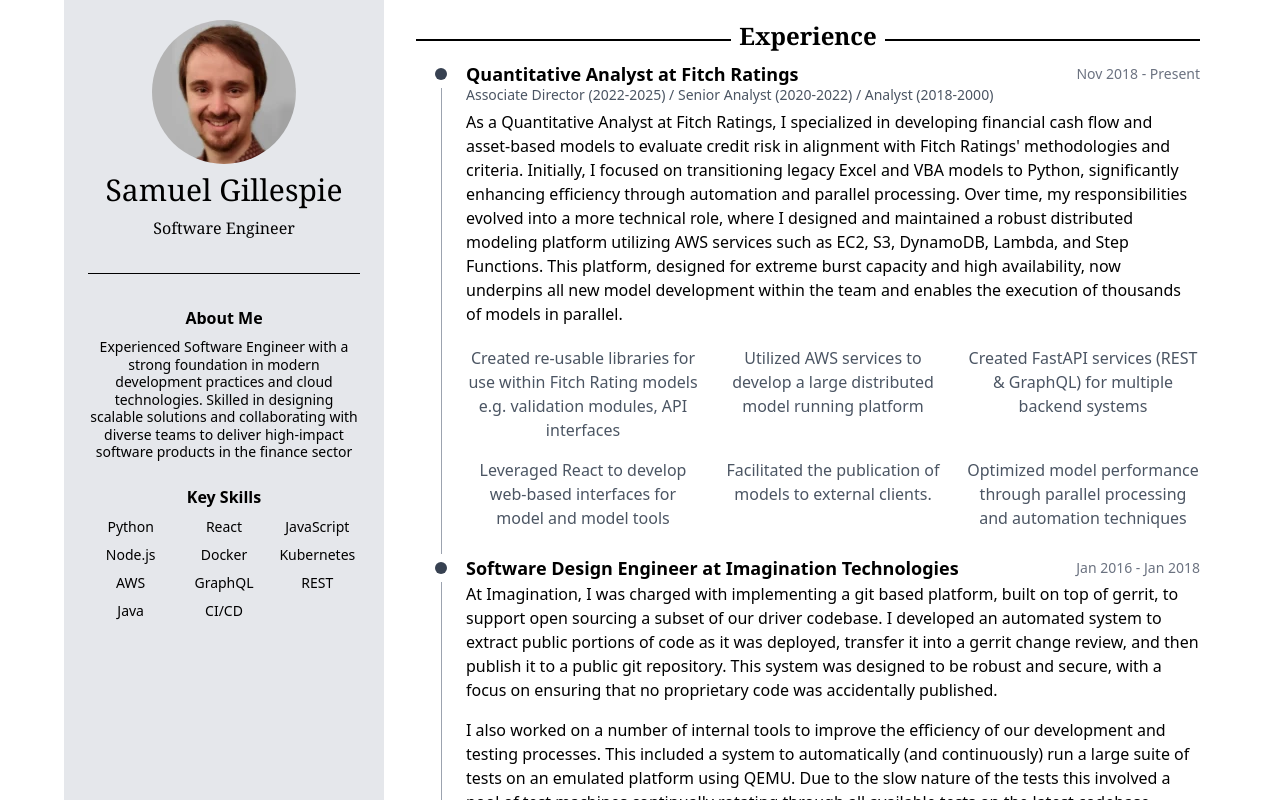
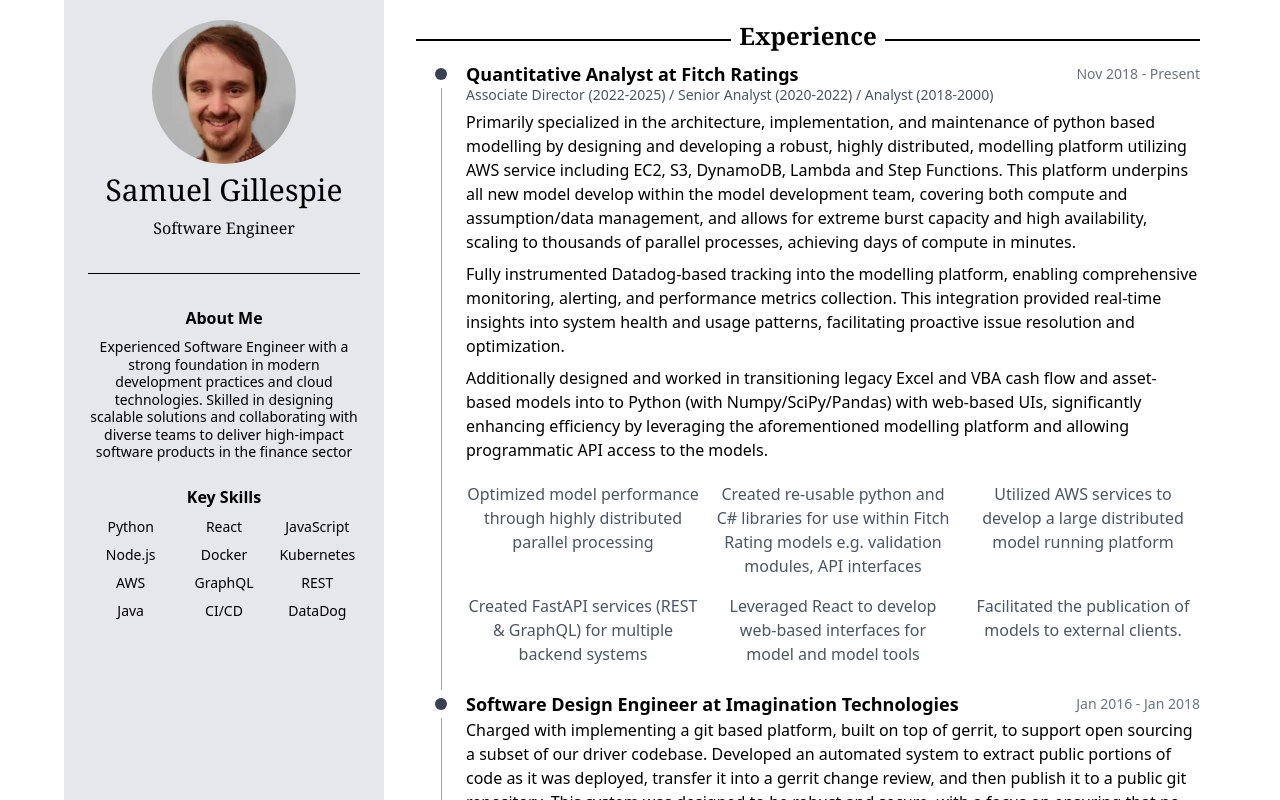
Before and after one commit to Pluckerpluck/website, a Nuxt app: page / in a window 1280 px wide. Shown: the top 800 px of the page. Built offline with nearby package versions, Linux system fonts and the light colour scheme.

Commit message:
Update Dockerfile and enhance CV content; improve Node version and add Datadog tracking

```diff
--- a/components/CVExperience/Fitch.vue
+++ b/components/CVExperience/Fitch.vue
@@ -7,21 +7,33 @@
       Associate Director (2022-2025) / Senior Analyst (2020-2022) / Analyst (2018-2000)
     </div>
     <div>
-      As a Quantitative Analyst at Fitch Ratings, I specialized in developing financial
-      cash flow and asset-based models to evaluate credit risk in alignment with Fitch
-      Ratings' methodologies and criteria. Initially, I focused on transitioning legacy
-      Excel and VBA models to Python, significantly enhancing efficiency through
-      automation and parallel processing. Over time, my responsibilities evolved into a
-      more technical role, where I designed and maintained a robust distributed modeling
-      platform utilizing AWS services such as EC2, S3, DynamoDB, Lambda, and Step
-      Functions. This platform, designed for extreme burst capacity and high
-      availability, now underpins all new model development within the team and enables
-      the execution of thousands of models in parallel.
+      Primarily specialized in the architecture, implementation, and maintenance of
+      python based modelling by designing and developing a robust, highly distributed,
+      modelling platform utilizing AWS service including EC2, S3, DynamoDB, Lambda and
+      Step Functions. This platform underpins all new model develop within the model
+      development team, covering both compute and assumption/data management, and allows
+      for extreme burst capacity and high availability, scaling to thousands of parallel
+      processes, achieving days of compute in minutes.
+    </div>
+    <div class="mt-2">
+      Fully instrumented Datadog-based tracking into the modelling platform, enabling
+      comprehensive monitoring, alerting, and performance metrics collection. This
+      integration provided real-time insights into system health and usage patterns,
+      facilitating proactive issue resolution and optimization.
+    </div>
+    <div class="mt-2">
+      Additionally designed and worked in transitioning legacy Excel and VBA cash flow
+      and asset-based models into to Python (with Numpy/SciPy/Pandas) with web-based
+      UIs, significantly enhancing efficiency by leveraging the aforementioned modelling
+      platform and allowing programmatic API access to the models.
     </div>
     <div class="text-gray-600 text-center mt-5 grid grid-cols-2 sm:grid-cols-3 gap-4">
       <div>
-        Created re-usable libraries for use within Fitch Rating models e.g. validation
-        modules, API interfaces
+        Optimized model performance through highly distributed parallel processing
+      </div>
+      <div>
+        Created re-usable python and C# libraries for use within Fitch Rating models
+        e.g. validation modules, API interfaces
       </div>
       <div>
         Utilized AWS services to develop a large distributed model running platform
@@ -31,10 +43,6 @@
         Leveraged React to develop web-based interfaces for model and model tools
       </div>
       <div>Facilitated the publication of models to external clients.</div>
-      <div>
-        Optimized model performance through parallel processing and automation
-        techniques
-      </div>
     </div>
   </CVExperience>
 </template>
--- a/components/CVExperience/Imagination.vue
+++ b/components/CVExperience/Imagination.vue
@@ -4,16 +4,16 @@
     title="Software Design Engineer at Imagination Technologies"
   >
     <div>
-      <p class="mb-4">
-        At Imagination, I was charged with implementing a git based platform, built on
-        top of gerrit, to support open sourcing a subset of our driver codebase. I
-        developed an automated system to extract public portions of code as it was
-        deployed, transfer it into a gerrit change review, and then publish it to a
-        public git repository. This system was designed to be robust and secure, with a
-        focus on ensuring that no proprietary code was accidentally published.
+      <p class="mb-2">
+        Charged with implementing a git based platform, built on top of gerrit, to
+        support open sourcing a subset of our driver codebase. Developed an automated
+        system to extract public portions of code as it was deployed, transfer it into a
+        gerrit change review, and then publish it to a public git repository. This
+        system was designed to be robust and secure, with a focus on ensuring that no
+        proprietary code was accidentally published.
       </p>
       <p>
-        I also worked on a number of internal tools to improve the efficiency of our
+        Also worked on a number of internal tools to improve the efficiency of our
         development and testing processes. This included a system to automatically (and
         continuously) run a large suite of tests on an emulated platform using QEMU. Due
         to the slow nature of the tests this involved a pool of test machines
--- a/components/CVSidebar.vue
+++ b/components/CVSidebar.vue
@@ -35,6 +35,7 @@
           <li class="text-sm">REST</li>
           <li class="text-sm">Java</li>
           <li class="text-sm">CI/CD</li>
+          <li class="text-sm">DataDog</li>
         </ul>
       </div>
     </div>
--- a/components/CVSkill/Programming.vue
+++ b/components/CVSkill/Programming.vue
@@ -2,9 +2,8 @@
   <CVSkill title="General Development">
     <ul class="list-disc list-inside">
       <li>Experienced in Javascript, C#, Java, C</li>
-      <li>Highly proficient in Git source control management, having used both rebase and
-        merge based workflows
-      </li>
+      <li>Highly familiar with AWS developer services: Lambda, EC2, S3, ELB, SFN, SQS, SNS</li>
+      <li>Designed and developed highly distributed micro-service architectures</li>
       <li>Experienced in CI/CD pipelines (Bamboo, Jenkins, ArgoCD, Github Actions)</li>
       <li>Knowledgable in using Docker and Kubernetes for containerization and
         orchestration
@@ -13,6 +12,9 @@
       <li>Worked with both SQL (Postgres, MySQL) and NoSQL databases (primarily Redis,
         DynamoDB and MongoDB)
       </li>
+      <li>Highly proficient in Git source control management, having used both rebase and
+        merge based workflows
+      </li>
       <li>Previously AWS Developer Associate Certified</li>
     </ul>
   </CVSkill>
```
Also changed, not shown: 1 other file (tests, documents, lock files or other folders).
